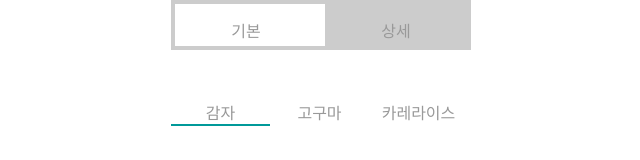
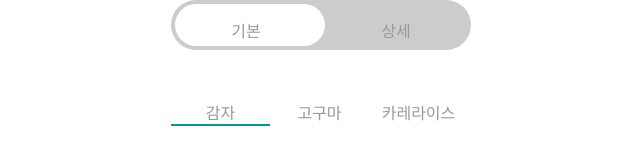
Before and after one commit to Seung-wan/wanted_pre_onboarding, a React (Create React App) app: page / in a window 1280 px wide. Shown: the top 160 px of the page, without its empty margins (319-959 px from the left). Built offline with nearby package versions, Linux system fonts and the light colour scheme.

Commit message:
feat. 구현 완료

```diff
--- a/src/index.css
+++ b/src/index.css
@@ -41,6 +41,7 @@ body {
   right: 0;
   bottom: 0;
   background-color: #ccc;
+  border-radius: 30px;
 }
 
 .toggle-slider:before {
@@ -52,6 +53,7 @@ body {
   bottom: 4px;
   background-color: white;
   transition: 0.4s;
+  border-radius: 30px;
 }
 
 input:checked + .toggle-slider:before {
```
Also changed, not shown: 1 other file (tests, documents, lock files or other folders).
